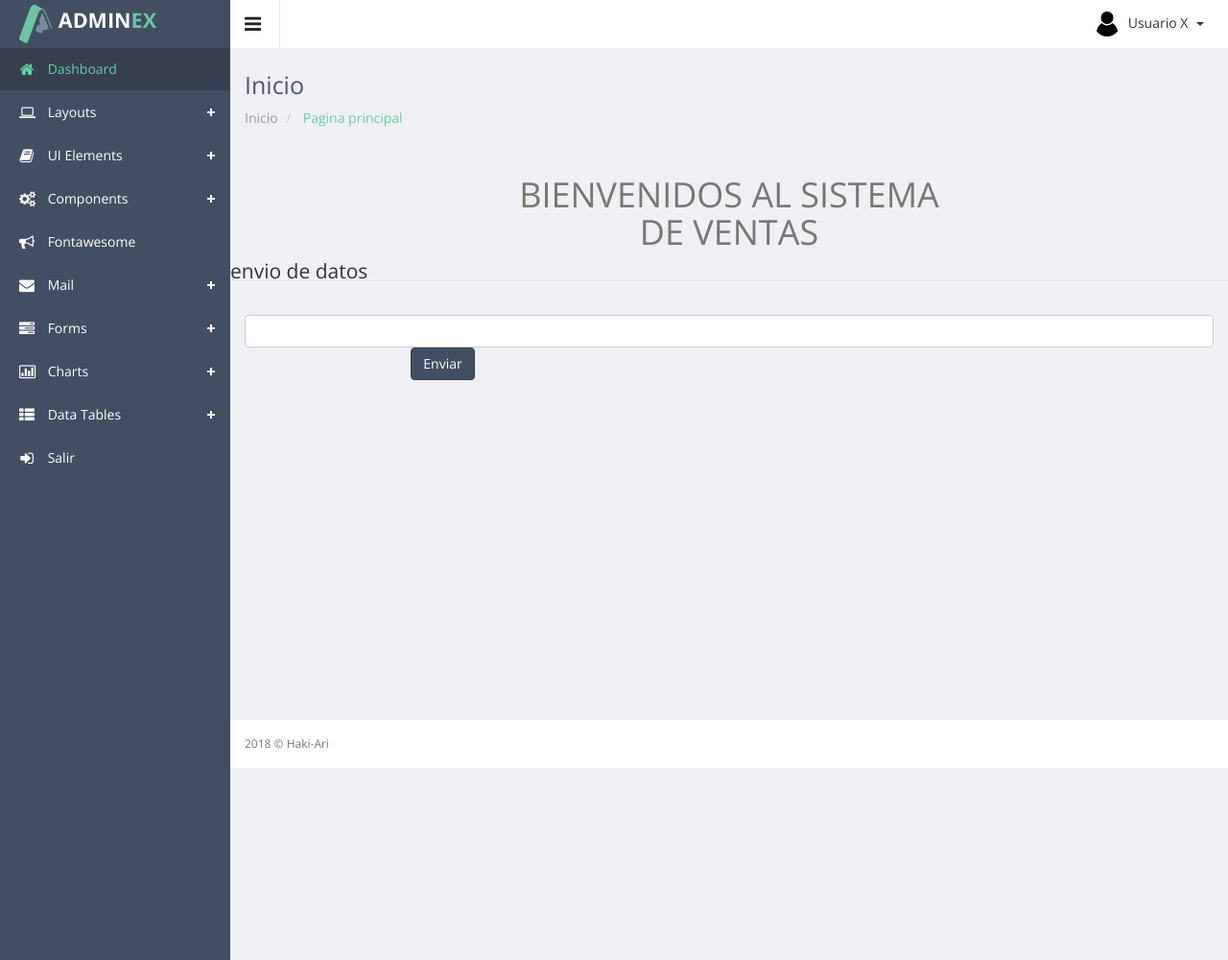
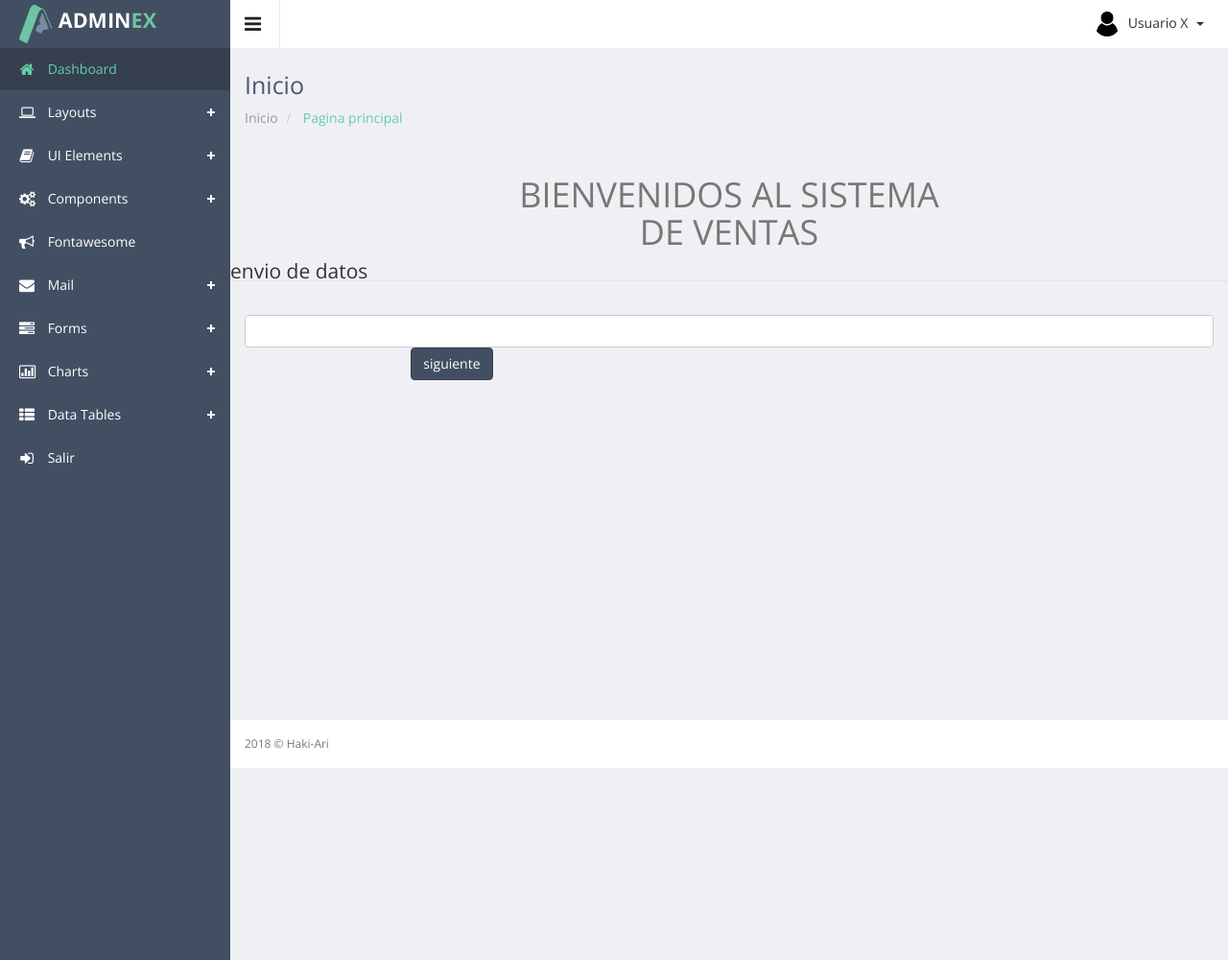
Before and after one commit to jeanette11/microMarket, a PHP site: page /public/views/ in a window 1280 px wide. Shown: the whole page at 96% size. Run offline with PHP 8.4, Linux system fonts and the light colour scheme; style sheets or scripts are compiled from the project's sources.

Commit message:
cambio en el boton

```diff
--- a/public/views/template/contenido.php
+++ b/public/views/template/contenido.php
@@ -20,7 +20,7 @@
 
 				<div class="form-group">
 					<div class="col-sm-10 col-sm-offset-2">
-						<button type="button" class="btn btn-primary" id="enviar">Enviar</button>
+						<button type="button" class="btn btn-primary" id="enviar">siguiente</button>
 					</div>
 				</div>
     		</form>
```
